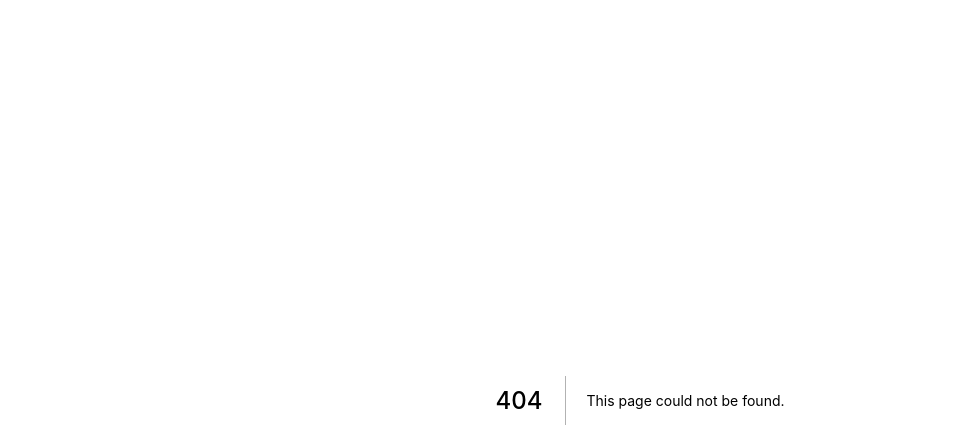
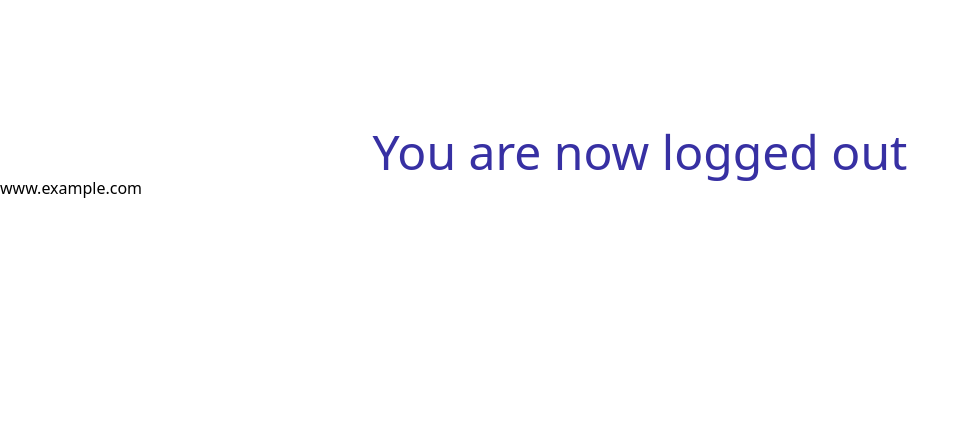
Before and after one commit to nettlespike/bbt-trackers, a Next.js app: page /LoggedOut in a window 1280 px wide. Before the commit this address had no page. Shown: the top 448 px of the page, without its empty margins (0-970 px from the left). Built offline with nearby package versions, Linux system fonts and the light colour scheme.

Commit message:
loggedout

```diff
--- /dev/null
+++ b/pages/LoggedOut.js
@@ -0,0 +1,21 @@
+export default function LoggedOut() {
+    <button onclick="window.location.href='http://localhost:3000/';">
+    Click Here
+    </button>
+
+
+    return (
+      <><div className="relative bg-white flex justify-center w-screen">
+            <div className="flex flex-col justify-start space-y-10 pt-32 z-10">
+                <div className="flex flex-col text-center">
+                    <div className="text-center text-5xl text-indigo-800">
+                        You are now logged out
+                    </div>
+                </div>
+            </div>
+        </div><button onclick="location.href='http://www.google.com'" type="button">
+                www.example.com</button></>
+    )
+
+
+}
```
